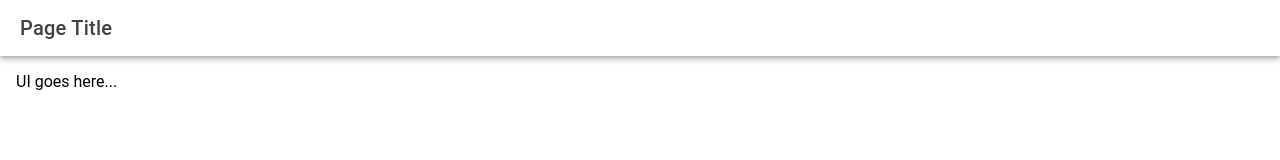
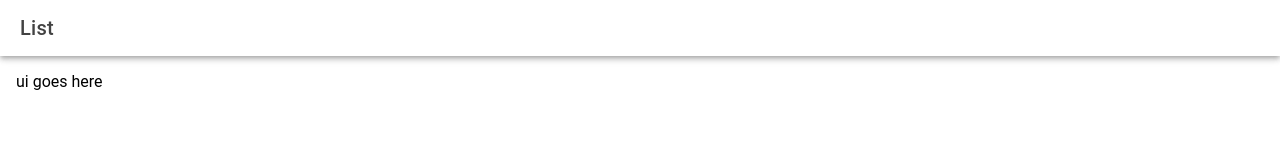
Before and after one commit to obuastella/Ionic, a React (Vite) app in the folder myApp/: page /app/list in a window 1280 px wide. Shown: the top 160 px of the page. Built offline with nearby package versions, Linux system fonts and the light colour scheme.

Commit message:
Working on side menu

```diff
--- /dev/null
+++ b/myApp/src/pages/List.tsx
@@ -0,0 +1,25 @@
+import {
+  IonContent,
+  IonHeader,
+  IonPage,
+  IonTitle,
+  IonToolbar,
+} from "@ionic/react";
+import React from "react";
+import { Redirect, Route } from "react-router";
+import Settings from "./Settings";
+
+const List: React.FC = () => {
+  return (
+    <IonPage>
+      <IonHeader>
+        <IonToolbar>
+          <IonTitle>List</IonTitle>
+        </IonToolbar>
+      </IonHeader>
+      <IonContent className="ion-padding">ui goes here</IonContent>
+    </IonPage>
+  );
+};
+
+export default List;
--- a/myApp/src/pages/Menu.tsx
+++ b/myApp/src/pages/Menu.tsx
@@ -1,21 +1,52 @@
 import {
   IonContent,
   IonHeader,
+  IonItem,
+  IonMenu,
+  IonMenuToggle,
   IonPage,
+  IonRouterOutlet,
   IonTitle,
+  IonToggle,
   IonToolbar,
 } from "@ionic/react";
 import React from "react";
+import { Route, Redirect } from "react-router";
+import List from "./List";
+import Settings from "./Settings";
+import { homeOutline, newspaperOutline } from "ionicons/icons";
 
 const Menu: React.FC = () => {
+  // Creating paths for menu items
+  const path = [
+    { name: "Home", url: "/app/list", icons: homeOutline },
+    { name: "Settings", url: "/app/settings", icons: newspaperOutline },
+  ];
   return (
     <IonPage>
-      <IonHeader>
-        <IonToolbar>
-          <IonTitle>Page Title</IonTitle>
-        </IonToolbar>
-      </IonHeader>
-      <IonContent className="ion-padding">UI goes here...</IonContent>
+      {/* side bar */}
+      <IonMenu contentId="main">
+        <IonHeader>
+          <IonToolbar color="secondary">Menu</IonToolbar>
+        </IonHeader>
+        <IonContent>
+          {path.map((item, index) => (
+            <IonMenuToggle key={index}>
+              <IonItem routerLink={item.url} routerDirection="none">
+                {item.name}
+              </IonItem>
+            </IonMenuToggle>
+          ))}
+        </IonContent>
+      </IonMenu>
+
+      <IonRouterOutlet id="main">
+        <Route exact path="/app/list" component={List} />
+        <Route exact path="/app/settings" component={Settings} />
+        <Route exact path="/app">
+          <Redirect to="/app/list" />
+        </Route>
+      </IonRouterOutlet>
     </IonPage>
   );
 };
--- /dev/null
+++ b/myApp/src/pages/Settings.tsx
@@ -0,0 +1,23 @@
+import {
+  IonContent,
+  IonHeader,
+  IonPage,
+  IonTitle,
+  IonToolbar,
+} from "@ionic/react";
+import React from "react";
+
+const Settings: React.FC = () => {
+  return (
+    <IonPage>
+      <IonHeader>
+        <IonToolbar>
+          <IonTitle>Page Title</IonTitle>
+        </IonToolbar>
+      </IonHeader>
+      <IonContent className="ion-padding">UI goes here...</IonContent>
+    </IonPage>
+  );
+};
+
+export default Settings;
```
